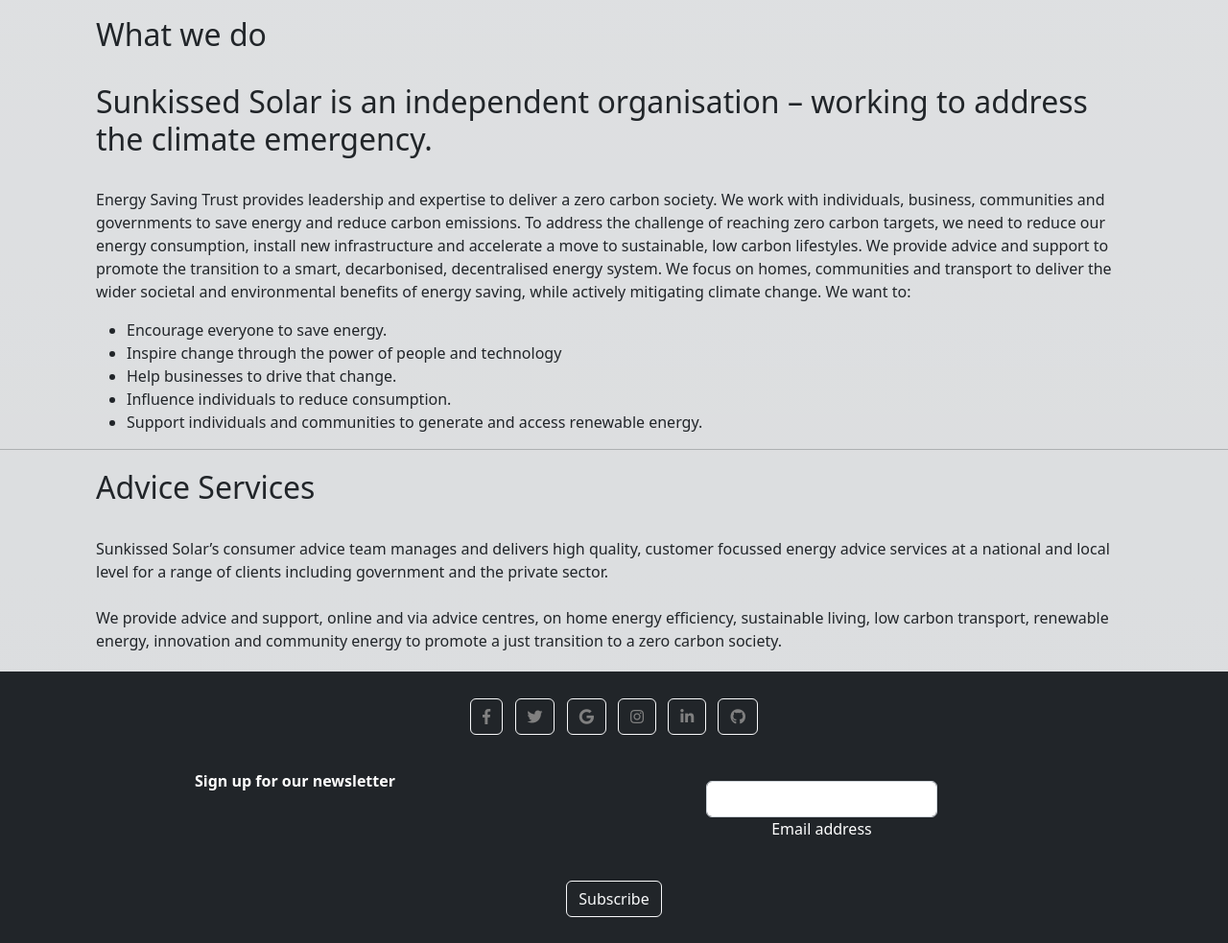
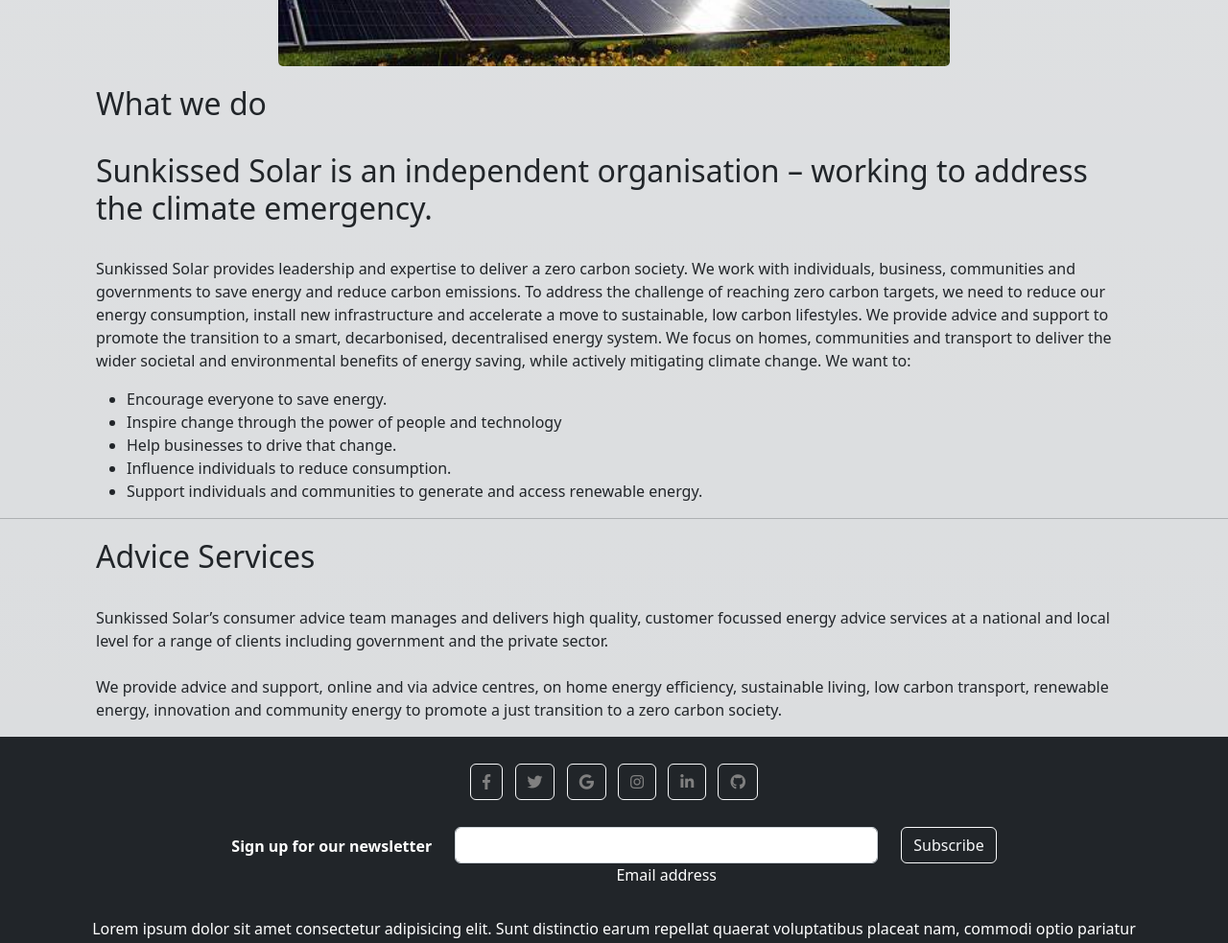
Before and after one commit to lisabath/Main-SunkissedSolar, a plain HTML site: page info.html in a window 1280 px wide. Shown: the part 457-1440 px from the top of the page at 96% size. Drawn offline with nearby package versions, Linux system fonts and the light colour scheme.

Commit message:
Update info.html

```diff
--- a/info.html
+++ b/info.html
@@ -11,7 +11,8 @@
   </head>
 
   <style>
-.infoImg {
+
+.infoImage {
 
   border: none;
   height: 50vh;
@@ -27,7 +28,7 @@
 }
 
 
-div{
+div.info{
 
 margin-top: 20px;
 margin-right: 100px;
@@ -75,7 +76,7 @@ margin-bottom: 10px;
 
 <img src="infoImage.jpeg" class="infoImage" alt="solar panels in field">
 
-<div>
+<div class="info">
 
 <h2>What we do</h2>
 
@@ -86,7 +87,7 @@ margin-bottom: 10px;
 <br/>
 
 <p>
-Energy Saving Trust provides leadership and expertise to deliver a zero carbon society. We work with individuals, business, communities and governments to save energy and reduce carbon emissions.
+Sunkissed Solar provides leadership and expertise to deliver a zero carbon society. We work with individuals, business, communities and governments to save energy and reduce carbon emissions.
 
 To address the challenge of reaching zero carbon targets, we need to reduce our energy consumption, install new infrastructure and accelerate a move to sustainable, low carbon lifestyles.
 
@@ -108,7 +109,7 @@ We want to:
 </div>
 <hr>
 
-<div>
+<div class="info">
 
 <h2>Advice Services</h2>
 
```
